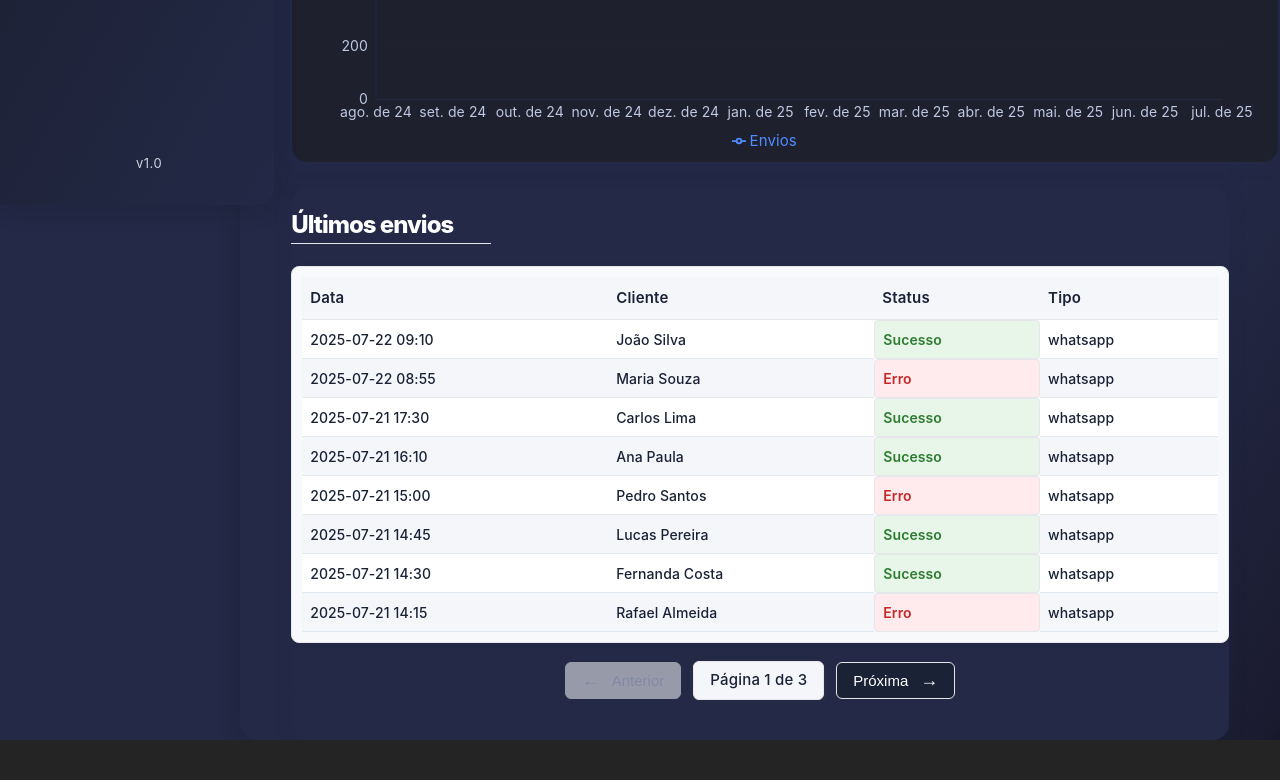
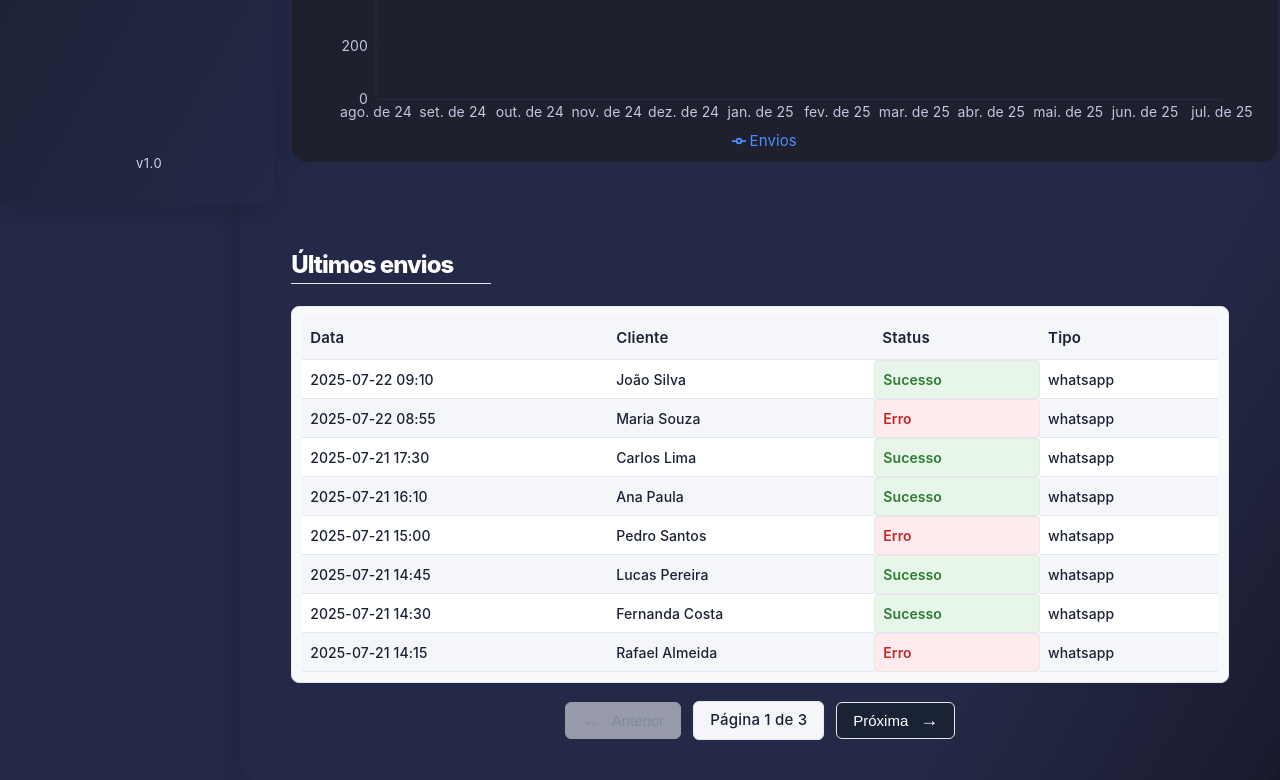
Before and after one commit to Bretzk-Tech/AutoFollowBling, a React (Vite) app in the folder frontend/: page / in a window 1280 px wide. Shown: the part 643-1423 px from the top of the page. Before the commit the page ends 1383 px from the top, so only its background shows below. Built offline with nearby package versions, Linux system fonts and the light colour scheme.

Commit message:
feat: update Dashboard styles for improved layout and consistency

```diff
--- a/frontend/src/components/Dashboard.styles.ts
+++ b/frontend/src/components/Dashboard.styles.ts
@@ -7,14 +7,14 @@ export const PaginationControls = styled.div`
 `
 export const ChartWrapper = styled.div`
   width: 100%;
-  background: #232946;
   border-radius: 16px;
-  box-shadow: 0 2px 16px #23294644;
+  /* box-shadow: 0 2px 16px #23294644; */
   display: flex;
   margin: 0 auto;
   flex-direction: column;
   align-items: flex-start;
   justify-content: center;
+  padding-bottom: 40px;
 `
 export const PaginationInfo = styled.span`
   font-weight: 700;
@@ -54,14 +54,12 @@ export const PaginationButton = styled.button<PaginationButtonProps>`
 `
 export const TableWrapper = styled.div`
   width: 100%;
-  max-width: 1100px;
+  max-width: 1050px;
   margin: 0 auto;
   box-sizing: border-box;
   overflow-x: auto;
-  background: #232946;
   border-radius: 16px;
 `
-// Botões de filtro do gráfico
 export const FilterButtonGroup = styled.div`
   display: flex;
   gap: 12px;
@@ -86,7 +84,7 @@ import styled from 'styled-components'
 export const Container = styled.div`
   display: flex;
   align-items: center;
-  width: 100vw;
+  width: 100%;
   min-height: 100vh;
   background: linear-gradient(120deg, #232946 0%, #232946 60%, #1a1a2e 100%);
   font-family: 'Inter', 'Segoe UI', Arial, sans-serif;
@@ -179,7 +177,6 @@ export const SidebarVersion = styled.div`
 export const Main = styled.main`
   flex: 1;
   padding: 40px 4vw 0 4vw;
-  width: 100%;
   margin: 0 auto;
   margin-left: 240px;
   border-radius: 18px;
--- a/frontend/src/components/Dashboard.tsx
+++ b/frontend/src/components/Dashboard.tsx
@@ -201,11 +201,7 @@ export default function Dashboard() {
           <Chart />
         </ChartWrapper>
 
-        <ChartWrapper
-          style={{
-            paddingBottom: '40px'
-          }}
-        >
+        <ChartWrapper>
           <TableWrapper>
             <SectionTitle>Últimos envios</SectionTitle>
             <Table
```
